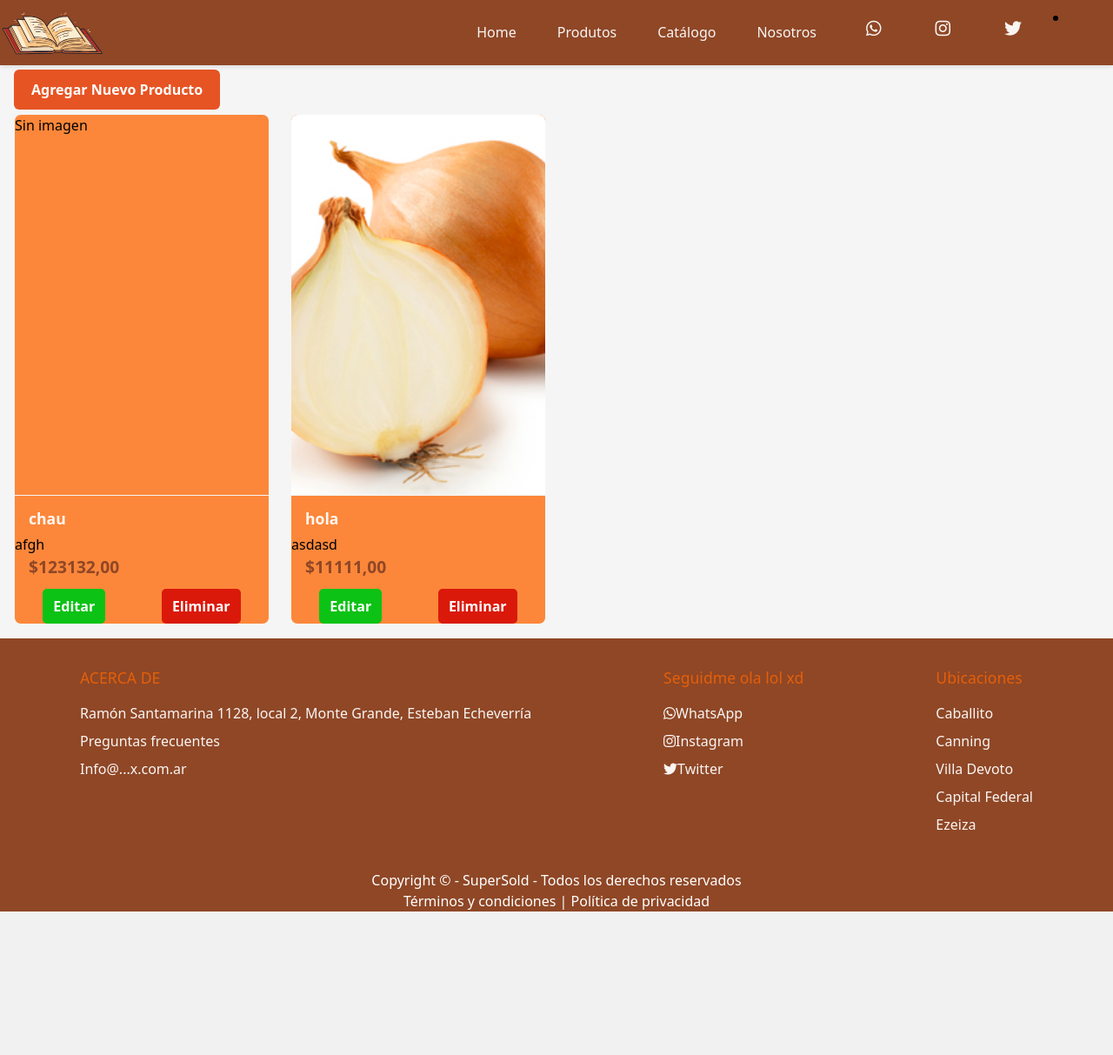
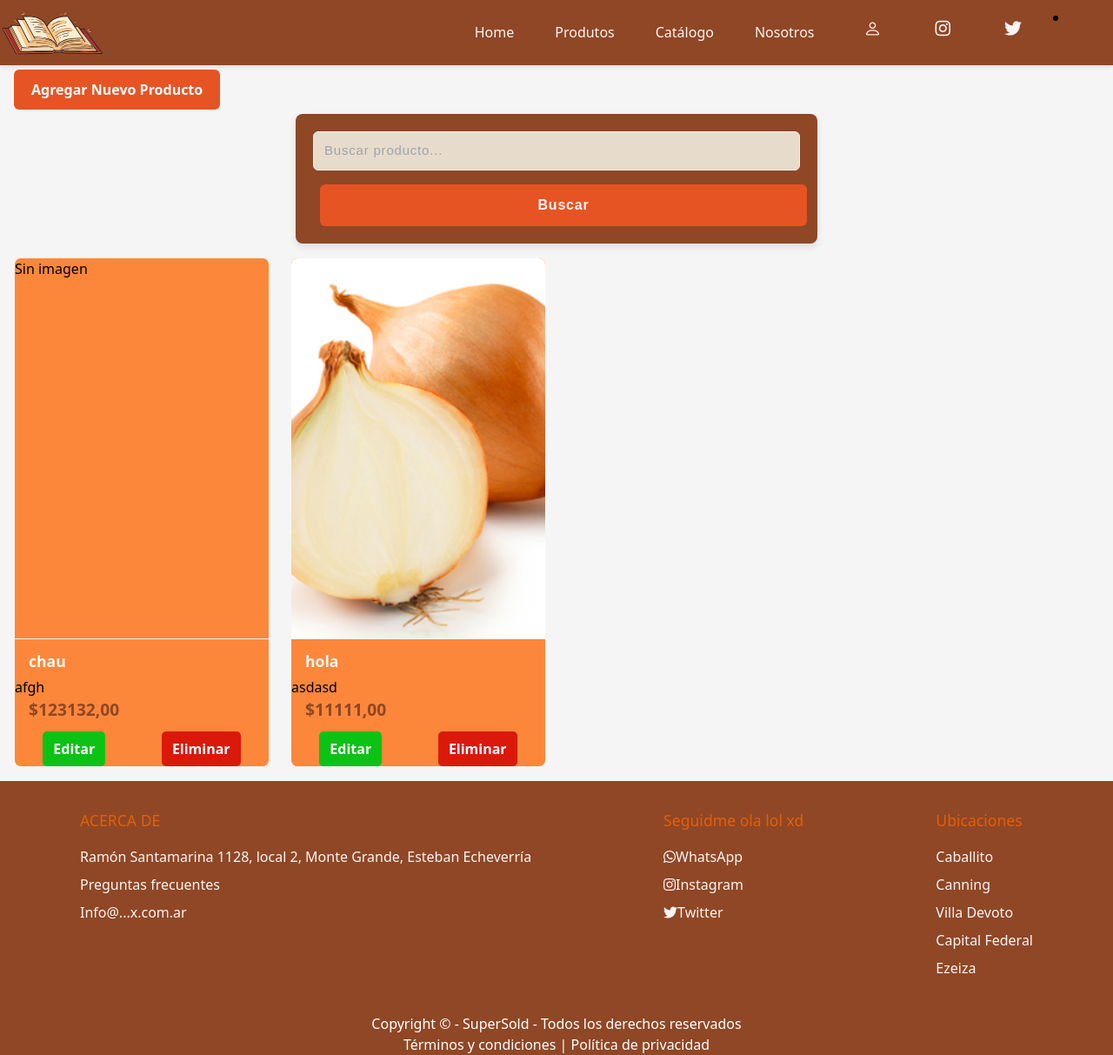
Before and after one commit to SnoKe24/Biblioteca, a Django app: page /Productos/ in a window 1280 px wide. Shown: the whole page at 87% size. Before the commit the page ends 1048 px from the top, so only its background shows below. Run offline with Django 5.2, Linux system fonts and the light colour scheme; data comes from the database, SQL or seed files in the repository; both versions use the stored data as it was after the commit; some libraries are stand-ins or nearby versions.

Commit message:
Cuenta y Consulta con la base de datos en la parte de catalogo

```diff
--- a/Southech/urls.py
+++ b/Southech/urls.py
@@ -12,4 +12,4 @@ from django.conf.urls.static import static
 
 if settings.DEBUG:
     urlpatterns +=static(settings.MEDIA_URL
-                         ,document_root=settings.MEDIA_ROOT)
+        ,document_root=settings.MEDIA_ROOT)
--- a/config/templates/Pages/Base.html
+++ b/config/templates/Pages/Base.html
@@ -16,6 +16,7 @@
         crossorigin="anonymous"></script>
     <script src="https://cdn.tailwindcss.com"></script>
     <script src="https://cdn.jsdelivr.net/npm/sweetalert2@11"></script>
+    <link rel="stylesheet" href="https://cdn.jsdelivr.net/npm/bootstrap-icons@1.11.1/font/bootstrap-icons.css">
     <link rel="stylesheet" href="{% static 'css/style.css' %}">
 </head>
 
@@ -33,9 +34,9 @@
 
 
                 <div class="iconos">
-                    <a href="https://wa.me/5491133622966">
+                    <a href="{% url 'login' %}">
                         <button>
-                            <i class="fab fa-whatsapp"></i>
+                            <i class="bi bi-person"></i>
                         </button>
                     </a>
                     <a href="https://www.instagram.com/sou.thech/">
--- a/config/templates/Pages/Productos.html
+++ b/config/templates/Pages/Productos.html
@@ -9,7 +9,11 @@
 {% block contenido %}
 
 <a href="{% url 'crear_producto' %}" class="btn-crear">Agregar Nuevo Producto</a>
-
+<form method="GET" class="d-flex mb-3">
+    <input type="text" name="q" class="form-control"
+        placeholder="Buscar producto..." value="{{ request.GET.q }}">
+    <button class="btn btn-primary ms-2" type="submit">Buscar</button>
+</form>
 <div class="grilla-productos">
     {% for producto in productos %}
     <div class="tarjeta-producto">
--- a/config/urls.py
+++ b/config/urls.py
@@ -1,5 +1,6 @@
 from django.urls import path
 from .views import home, catalogo, about, productos, base, crear_producto, editar_producto, eliminar_producto
+from . import views
 
 urlpatterns = [
     path('', base, name="Base"),
@@ -7,6 +8,7 @@ urlpatterns = [
     path('About/', about, name="About"),
     path('Catalogo/', catalogo, name="Catalogo"),
     path("Productos/", productos, name="Productos"),
+    path("buscar/", views.buscar_producto, name="buscar_producto"),
     #CRUD de productos separados
     path('Productos/crear/', crear_producto, name="crear_producto"),
     path('Productos/editar/<int:producto_id>/', editar_producto, name="editar_producto"),
--- a/config/views.py
+++ b/config/views.py
@@ -3,6 +3,7 @@ from .forms import ProductoForm
 from django.shortcuts import render, get_object_or_404, redirect
 from django.http import HttpResponse
 from django.contrib import messages
+from django.db.models import Q
 # Vista base que renderiza la plantilla base
 def base(request):
     return render(request, 'Pages/Base.html')
@@ -28,8 +29,21 @@ def about(request):
 
 # Vista para listar todos los productos con opciones CRUD
 def productos(request):
-    productos = Producto.objects.all()
-    return render(request, 'Pages/Productos.html', {'productos': productos})
+    query = request.GET.get("q")  # Texto que escribe el usuario
+
+    productos = Producto.objects.all()  # Todos los productos
+
+    # Si escribió algo → filtramos
+    if query:
+        productos = productos.filter(
+            Q(nombre__icontains=query) |
+            Q(descripcion__icontains=query)
+        )
+
+    return render(request, 'Pages/Productos.html', {
+        'productos': productos,
+        'query': query
+    })
 
 # Vista para crear un nuevo producto (registro oculto)
 def crear_producto(request):
@@ -63,3 +77,15 @@ def eliminar_producto(request, producto_id):
         messages.success(request, "Eliminado con Exito")
         return redirect('Productos')
     return render(request, 'Pages/eliminar_producto.html', {'producto': producto})
+
+
+
+def buscar_producto(request):
+    query = request.GET.get("q")  # nombre del input
+
+    if query:
+        productos = Producto.objects.filter(nombre__icontains=query)
+    else:
+        productos = Producto.objects.none()  # lista vacía
+
+    return render(request, "Catalogo.html", {"productos": productos, "query": query})
```
Also changed, not shown: config/templates/Registration/login1.html (added, +51 -0 lines), db.sqlite3.
